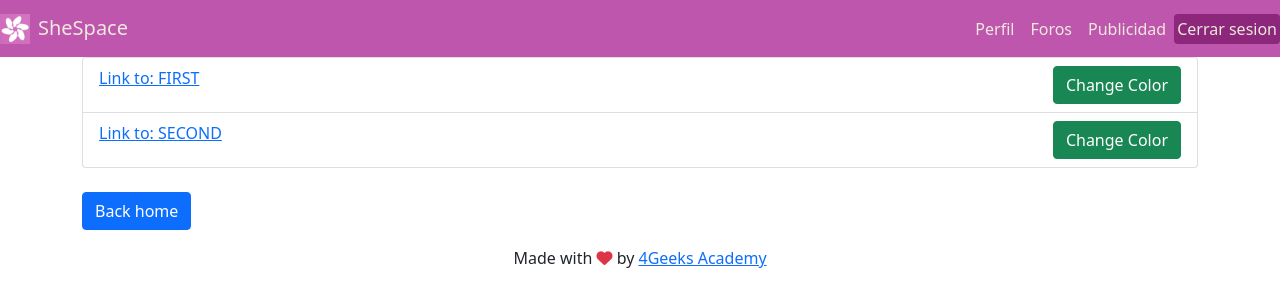
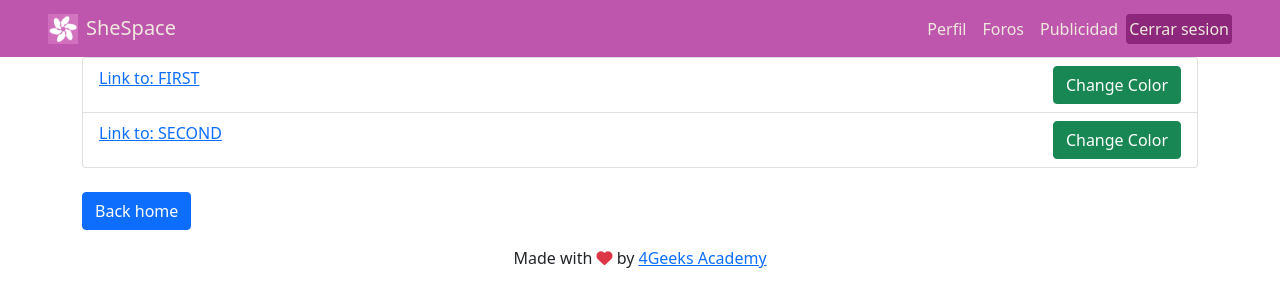
Before and after one commit to 4GeeksAcademy/JJB-Final-Project, a React app: page /demo in a window 1280 px wide. Built offline with nearby package versions, Linux system fonts and the light colour scheme; no server answers.

Commit message:
agregamos padding

```diff
--- a/src/front/js/component/navbar.js
+++ b/src/front/js/component/navbar.js
@@ -18,7 +18,7 @@ export const Navbar = () => {
 
 	return (
 		<nav className="navbar navbar-expand-lg bg-body-tertiary" >
-			<div className="container-fluid">
+			<div className="container-fluid px-5">
 				<Link className="navbar-brand" to={"/"} >
 					<img
 						src={logoNav}
--- a/src/front/styles/navbar.css
+++ b/src/front/styles/navbar.css
@@ -32,6 +32,7 @@ nav {
   .navbar .nav-link.btn:hover {
     background-color: var(--secondary-color);;
     color: var(--primary-color);
+    font-weight: bold;
   }
 
   .navbar .nav-link.active {
```
Also changed, not shown: src/front/styles/colors.css (+0 -7 lines).
